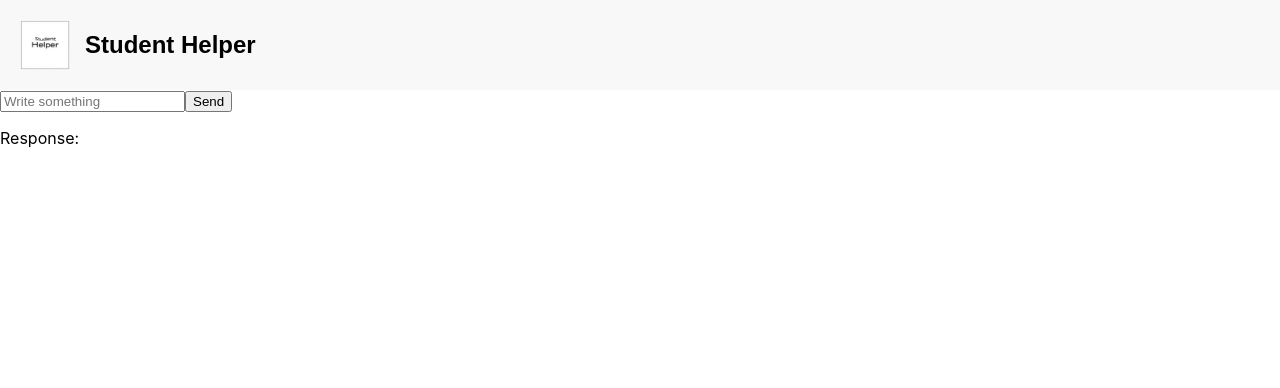
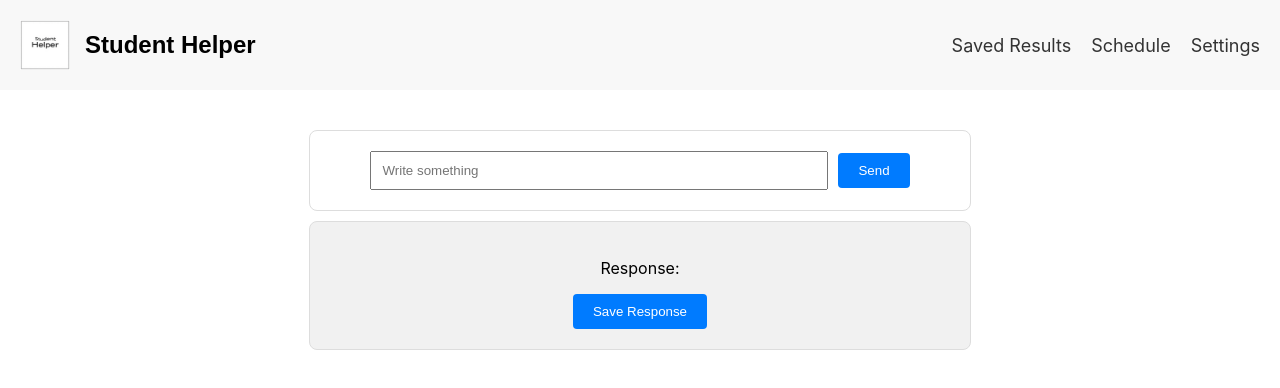
Before and after one commit to ViktorKobylka/Student-Helper, a React (Create React App) app: page /mainPage in a window 1280 px wide. Shown: the top 388 px of the page. Built offline with nearby package versions, Linux system fonts and the light colour scheme; no server answers.

Commit message:
added new mainPage structure and method for greeting user

```diff
--- a/src/components/landingPage.js
+++ b/src/components/landingPage.js
@@ -48,6 +48,7 @@ const LandingPage = ()=>{
         axios.post('http://localhost:4000/api/loginData',loginData)
             .then(response => {
                 console.log("Login Successful:", response);
+                localStorage.setItem("userEmail", loginEmail); //store user's email in localStorage
                 navigate('/mainPage');
             })
             .catch(error => {
--- a/src/components/mainPage.js
+++ b/src/components/mainPage.js
@@ -1,4 +1,4 @@
-import { useState } from "react";
+import { useEffect, useState } from "react";
 import axios from "axios";
 import logotype from "../styles/images/logotype.jpg";
 import "../styles/MainPage.css";
@@ -7,6 +7,22 @@ const MainPage = () => {
   //state variables for user input and response
   const [input, setInput] = useState("");
   const [response, setResponse] = useState("");
+  const [username, setUsername] = useState("");
+
+  //get username
+  useEffect(() => {
+    const fetchUsername = async () => {
+      try {
+        const email = localStorage.getItem("userEmail"); //get stored email
+        const res = await axios.get(`http://localhost:4000/api/getUser?email=${email}`);
+        setUsername(res.data.username); //update state
+      } catch (error) {
+        console.error("Error fetching username:", error);
+      }
+    };
+
+    fetchUsername(); //trigger the function
+  }, []);
 
   //send user input to the backend and get a response
   const handleSubmit = async () => {
@@ -28,11 +44,23 @@ const MainPage = () => {
   return (
     <div>
       <header className="main-header">
+        <div className="logo-container">
           <img src={logotype} alt="logotype" />
           <strong>Student Helper</strong>
+        </div>
+        <nav className="nav-links">
+          <a href="/saved">Saved Results</a>
+          <a href="/schedule">Schedule</a>
+          <a href="/settings">Settings</a>
+        </nav>
       </header>
 
-      <div>
+      <div className="main-content">
+        <div className="greeting">
+          {username && <h2>Welcome, {username}!</h2>} {/*show if username exists*/}
+        </div>
+
+        <div className="input-card">
           <input
             type="text"
             value={input}
@@ -40,7 +68,12 @@ const MainPage = () => {
             placeholder="Write something"
           />
           <button onClick={handleSubmit}>Send</button>
+        </div>
+
+        <div className="response-card">
           <p>Response: {response}</p>
+          <button>Save Response</button>
+        </div>
       </div>
     </div>
   );
--- a/src/styles/MainPage.css
+++ b/src/styles/MainPage.css
@@ -1,13 +1,18 @@
-
 
 .main-header {
     display: flex;
+    justify-content: space-between;
     align-items: center;
     padding: 20px;
     background: #f8f8f8;
 }
 
-.main-header img {
+.logo-container {
+    display: flex;
+    align-items: center;
+}
+
+.logo-container img {
     height: 50px;
     margin-right: 15px;
 }
@@ -16,3 +21,48 @@
     font-size: 24px;
     font-family: Arial, sans-serif;
 }
+
+.nav-links a {
+    margin-left: 20px;
+    text-decoration: none;
+    color: #333;
+    font-size: 18px;
+}
+
+.main-content {
+    text-align: center;
+    padding: 20px;
+}
+
+.greeting {
+    text-align: left;
+    font-size: 24px;
+    margin-bottom: 20px;
+}
+
+.input-card, .response-card {
+    border: 1px solid #ddd;
+    padding: 20px;
+    border-radius: 8px;
+    margin: 10px auto;
+    width: 50%;
+}
+
+.input-card input {
+    width: 70%;
+    padding: 10px;
+    margin-right: 10px;
+}
+
+.input-card button, .response-card button {
+    padding: 10px 20px;
+    background: #007bff;
+    color: white;
+    border: none;
+    cursor: pointer;
+    border-radius: 4px;
+}
+
+.response-card {
+    background: #f1f1f1;
+}
```
Also changed, not shown: 2 other files (tests, documents, lock files or other folders). Lines whose indentation alone changed are shown as unchanged.
